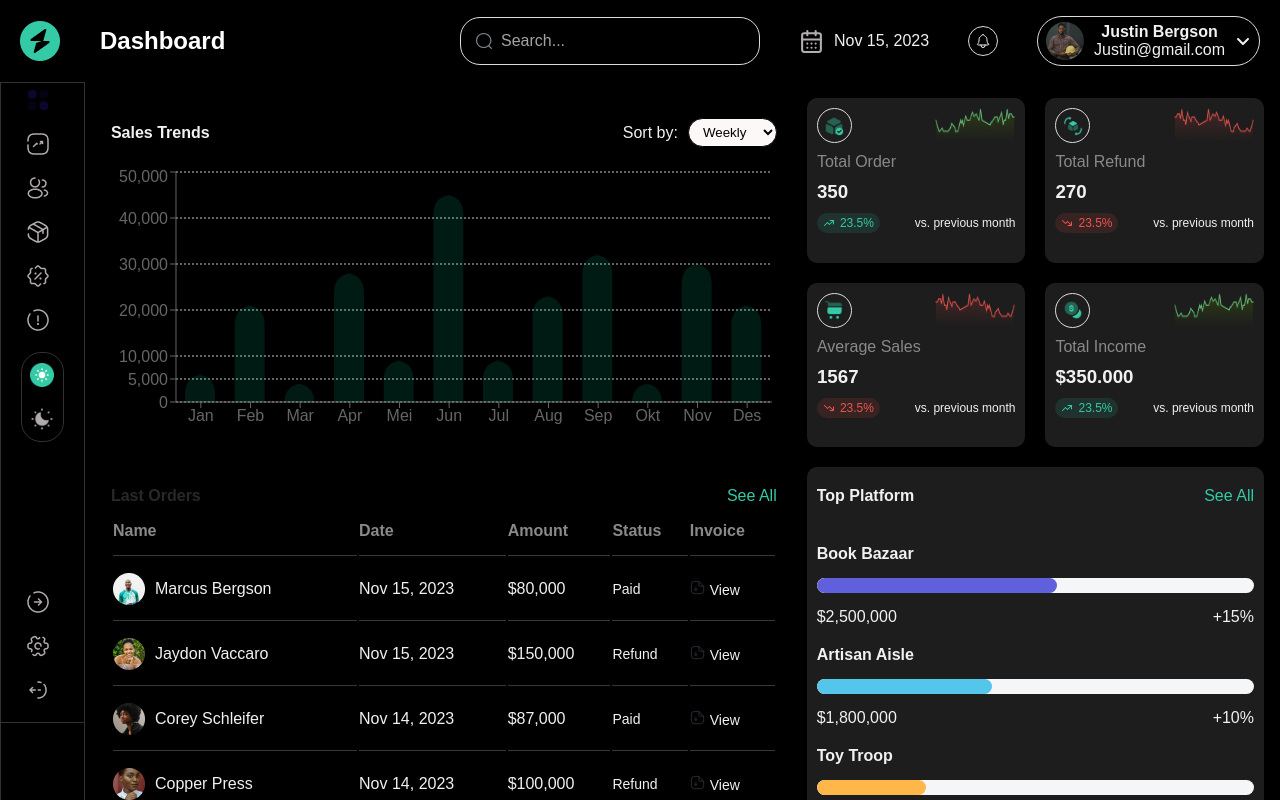
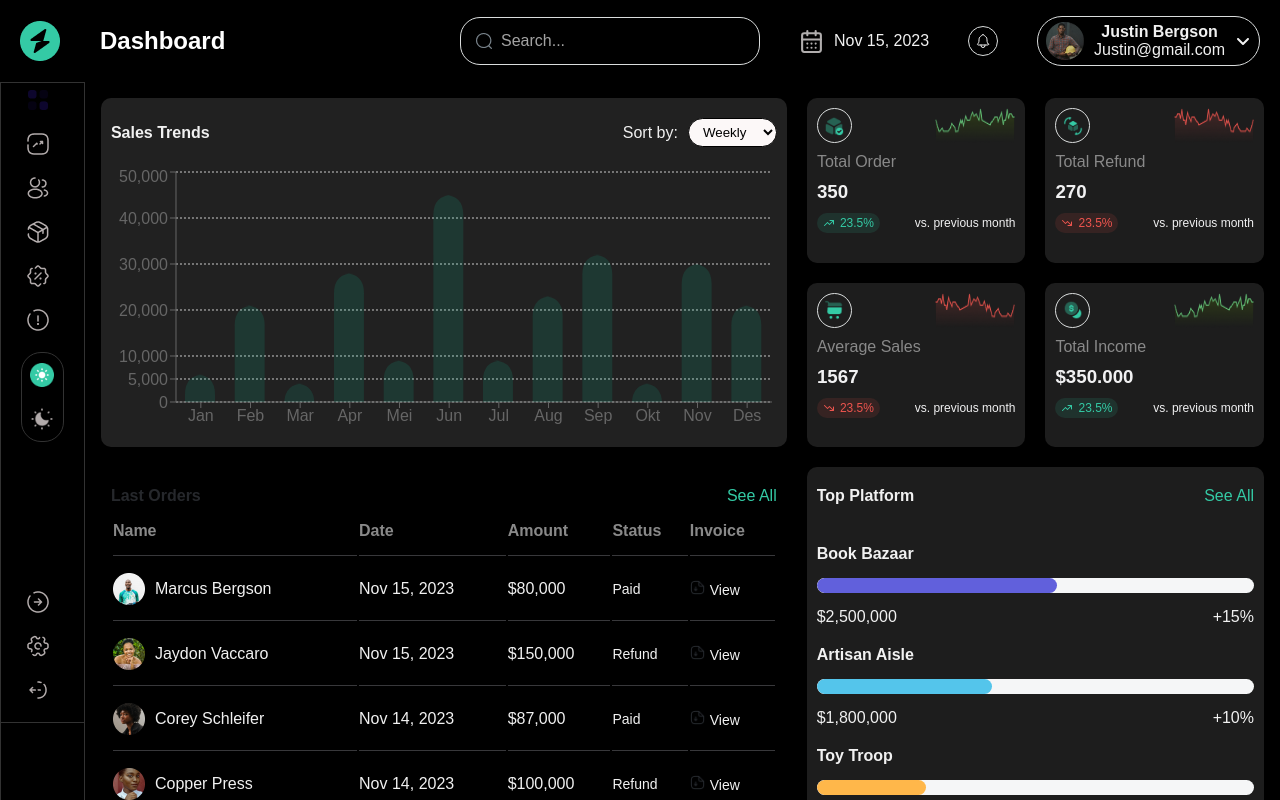
Before and after one commit to bezbrain/geepay-task, a React (Vite) app: page / in a window 1280 px wide. Both pictures are taken after a click on the picture 43 px from the left and 377 px from the top of the page. Shown: the top 800 px of the page. Built offline with nearby package versions, Linux system fonts and the light colour scheme.

Commit message:
Make the graph show better on dark mode

```diff
--- a/src/components/dashboard/salesTrends/barChart/barChart.jsx
+++ b/src/components/dashboard/salesTrends/barChart/barChart.jsx
@@ -74,7 +74,7 @@ const BarChartComp = ({ isDark }) => {
         <Bar
           dataKey="count"
           shape={<RoundedBar />}
-          fill={isDark ? "rgba(6, 252, 194, 0.1)" : "rgba(52, 202, 165, 0.10)"}
+          fill={isDark ? "rgba(8, 249, 193, 0.1)" : "rgba(52, 202, 165, 0.10)"}
           barSize={30}
         />
       </BarChart>
--- a/src/components/dashboard/salesTrends/sales.module.css
+++ b/src/components/dashboard/salesTrends/sales.module.css
@@ -7,7 +7,7 @@
 }
 
 .dashboard__dark {
-  background-color: #000;
+  background-color: #212121;
 }
 .dashboard__light {
   background-color: #fff;
```
